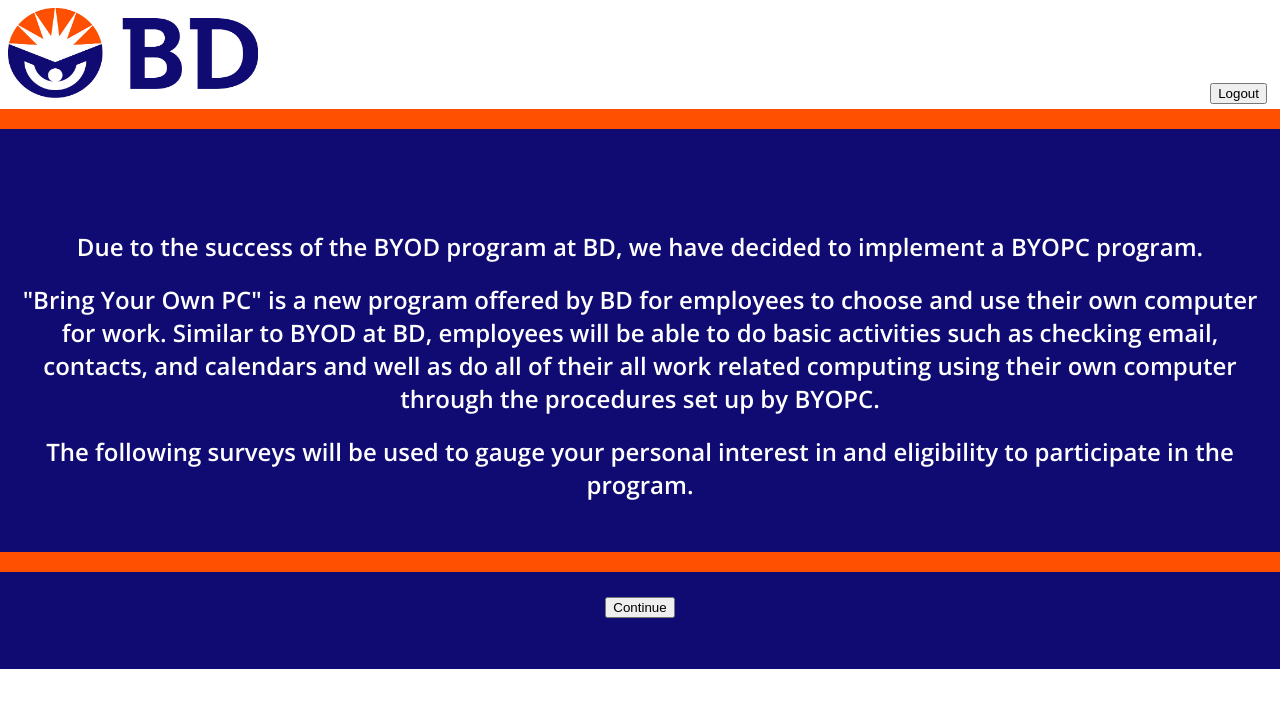
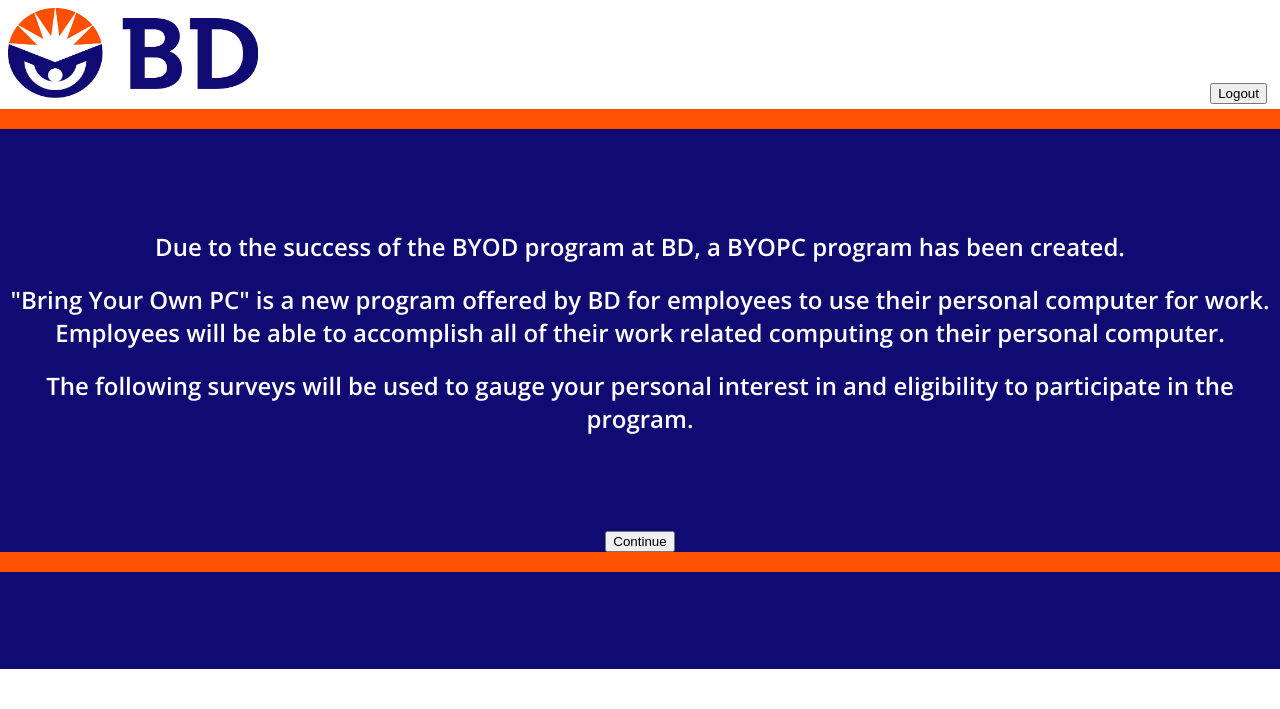
Before and after one commit to MITR-Team5/BYOPC, a PHP site: page /survey.php in a window 1280 px wide. Shown: the top 709 px of the page. Run offline with PHP 8.4, Linux system fonts and the light colour scheme; a user stored in the database is signed in; data comes from the database, SQL or seed files in the repository; some libraries are stand-ins or nearby versions.

Commit message:
survey info

```diff
--- a/survey.php
+++ b/survey.php
@@ -33,8 +33,8 @@
     <div id="content">
 
 	    <div id= "intro">
-	    <h2>Due to the success of the BYOD program at BD, we have decided to implement a BYOPC program.</h2>
-	    <h2>"Bring Your Own PC" is a new program offered by BD for employees to choose and use their own computer for work. Similar to BYOD at BD, employees will be able to do basic activities such as checking email, contacts, and calendars and well as do all of their all work related computing using their own computer through the procedures set up by BYOPC. </h2>
+	    <h2>Due to the success of the BYOD program at BD, a BYOPC program has been created.</h2>
+	    <h2>"Bring Your Own PC" is a new program offered by BD for employees to use their personal computer for work. Employees will be able to accomplish all of their work related computing on their personal computer. </h2>
 
 	    <h2>The following surveys will be used to gauge your personal interest in and eligibility to participate in the program.</h2>
 	    <p>&nbsp;</p><p>&nbsp;</p>
@@ -119,7 +119,7 @@
 					Your laptop must meet certain performance measures in order for it to be eligible for the program.</h2>
 			    	<h3>I wish to participate in the BYOPC program</h3>
 			    	<p>Yes<input type="radio" name="participate" value="1">&nbsp;&nbsp;No<input type="radio" name="participate" value="0"></p>
-
+		  			<input type="text" height = "20" width = "30" />
 		  			<input id = "submit-decision-btn" type="button" value="Submit" />
 		  		</div>
 
```
Also changed, not shown: javascript/admin.js (+0 -8 lines).
